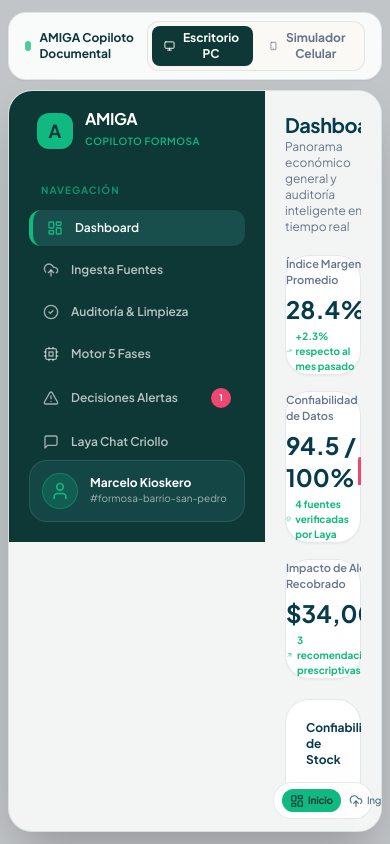
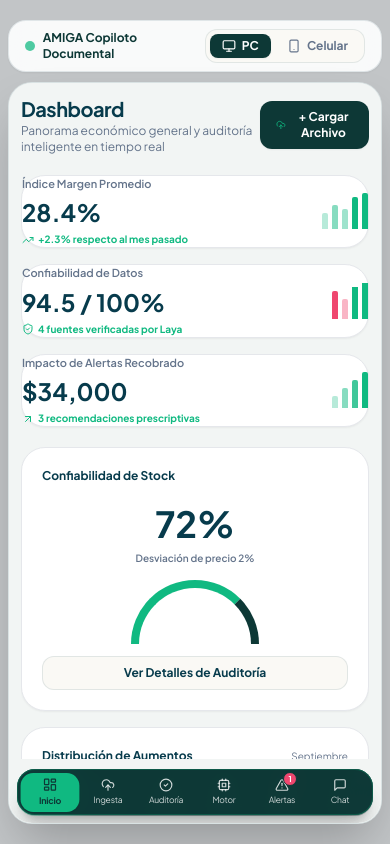
Before and after one commit to tinag1144/hackathon-amiga, a React (Vite) app in the folder frontend/: page / in a window 390 px wide. Built offline with nearby package versions, Linux system fonts and the light colour scheme.

Commit message:
fix: mejoras en layout mobile, bottom nav responsiva e integracion en simulador de celular

```diff
--- a/frontend/src/components/Layout/BottomNav.tsx
+++ b/frontend/src/components/Layout/BottomNav.tsx
@@ -20,8 +20,8 @@ export const BottomNav: React.FC<BottomNavProps> = ({ activeTab, setActiveTab, d
   ];
 
   return (
-    <nav className="absolute bottom-3 left-2 right-2 sm:left-4 sm:right-4 z-40 bg-white/95 backdrop-blur-lg border border-[#073b4c]/10 px-2 py-1.5 rounded-3xl shadow-editorial max-w-xl mx-auto">
-      <div className="flex justify-around items-center">
+    <nav className="absolute bottom-2 left-2 right-2 z-40 bg-[#0d3836]/95 backdrop-blur-md border border-[#10b981]/25 px-1 py-1 rounded-2xl shadow-xl">
+      <div className="grid grid-cols-6 gap-0.5 items-center">
         {tabs.map((tab) => {
           const Icon = tab.icon;
           const isActive = activeTab === tab.id;
@@ -30,21 +30,23 @@ export const BottomNav: React.FC<BottomNavProps> = ({ activeTab, setActiveTab, d
             <button
               key={tab.id}
               onClick={() => setActiveTab(tab.id)}
-              className={`relative flex items-center gap-1 py-1 px-2 rounded-2xl transition-all duration-200 ${
+              className={`relative flex flex-col items-center justify-center py-1 px-0.5 rounded-xl transition-all duration-200 ${
                 isActive
-                  ? 'bg-[#10b981] text-[#0d3836] font-bold shadow-sm'
-                  : 'text-[#073b4c]/70 hover:text-[#073b4c] hover:bg-[#073b4c]/5 font-medium'
+                  ? 'bg-[#10b981] text-[#0d3836] font-extrabold shadow-sm scale-105'
+                  : 'text-white/80 hover:text-white hover:bg-white/10'
               }`}
             >
               <div className="relative flex items-center justify-center">
                 <Icon className="w-3.5 h-3.5 shrink-0" />
                 {tab.badge && tab.badge > 0 ? (
-                  <span className="absolute -top-1.5 -right-2 bg-[#ef476f] text-white text-[8px] font-bold w-3.5 h-3.5 rounded-full flex items-center justify-center border border-white">
+                  <span className="absolute -top-1.5 -right-2 bg-[#ef476f] text-white text-[8px] font-extrabold w-3.5 h-3.5 rounded-full flex items-center justify-center border border-[#0d3836]">
                     {tab.badge}
                   </span>
                 ) : null}
               </div>
-              <span className="text-[10px] tracking-tight">{tab.label}</span>
+              <span className="text-[8.5px] tracking-tight mt-0.5 whitespace-nowrap overflow-hidden text-ellipsis w-full text-center">
+                {tab.label}
+              </span>
             </button>
           );
         })}
--- a/frontend/src/components/Layout/MobileContainer.tsx
+++ b/frontend/src/components/Layout/MobileContainer.tsx
@@ -3,6 +3,7 @@ import { StatusBar } from './StatusBar';
 import { HomeIndicator } from './HomeIndicator';
 import { Smartphone, Monitor } from 'lucide-react';
 import { Sidebar, NavTab } from './Sidebar';
+import { BottomNav } from './BottomNav';
 
 interface MobileContainerProps {
   children: React.ReactNode;
@@ -35,7 +36,8 @@ export const MobileContainer: React.FC<MobileContainerProps> = ({ children, acti
             }`}
           >
             <Monitor className="w-3.5 h-3.5" />
-            <span>Escritorio PC</span>
+            <span className="hidden sm:inline">Escritorio PC</span>
+            <span className="inline sm:hidden">PC</span>
           </button>
 
           <button
@@ -47,14 +49,15 @@ export const MobileContainer: React.FC<MobileContainerProps> = ({ children, acti
             }`}
           >
             <Smartphone className="w-3.5 h-3.5" />
-            <span>Simulador Celular</span>
+            <span className="hidden sm:inline">Simulador Celular</span>
+            <span className="inline sm:hidden">Celular</span>
           </button>
         </div>
       </div>
 
       {/* RENDER MODO 1: SIMULADOR DE CELULAR CENTRADO */}
       {isPhoneMockup ? (
-        <div className="relative w-full max-w-[360px] h-[710px] max-h-[86vh] bg-[#1a232a] rounded-[46px] p-[8px] shadow-[0_25px_60px_-15px_rgba(7,59,76,0.4)] border-4 border-[#073b4c]/20 flex flex-col overflow-hidden transition-all duration-300">
+        <div className="relative w-full max-w-[380px] h-[730px] max-h-[88vh] bg-[#1a232a] rounded-[46px] p-[8px] shadow-[0_25px_60px_-15px_rgba(7,59,76,0.4)] border-4 border-[#073b4c]/20 flex flex-col overflow-hidden transition-all duration-300">
 
           {/* Side hardware buttons */}
           <div className="absolute -left-[14px] top-20 w-[4px] h-8 bg-[#073b4c] rounded-l-md" />
@@ -64,26 +67,42 @@ export const MobileContainer: React.FC<MobileContainerProps> = ({ children, acti
           {/* Inner Phone Screen */}
           <div className="w-full h-full bg-[#FAF9F5] rounded-[38px] flex flex-col relative overflow-hidden shadow-inner border border-[#073b4c]/5">
             <StatusBar />
-            <div className="flex-1 flex flex-col overflow-hidden relative">
+            <div className="flex-1 flex flex-col overflow-hidden relative pb-14">
               {children}
             </div>
+            <BottomNav
+              activeTab={activeTab}
+              setActiveTab={setActiveTab}
+              decisionAlertCount={decisionAlertCount}
+            />
             <HomeIndicator />
           </div>
         </div>
       ) : (
-        /* RENDER MODO 2: DASHBOARD ESCRITORIO CON SIDEBAR VERDE ESMERALDA (Estilo AeuxGlobal) */
-        <div className="w-full max-w-6xl bg-[#f2f5f4] rounded-3xl sm:rounded-4xl shadow-2xl border border-[#073b4c]/10 flex overflow-hidden min-h-[82vh] max-h-[88vh] relative transition-all duration-300">
+        /* RENDER MODO 2: DASHBOARD ESCRITORIO CON SIDEBAR / RESPONSIVO REAL */
+        <div className="w-full max-w-6xl bg-[#f2f5f4] rounded-3xl sm:rounded-4xl shadow-2xl border border-[#073b4c]/10 flex flex-col md:flex-row overflow-hidden min-h-[82vh] max-h-[88vh] relative transition-all duration-300">
 
-          {/* Sidebar Lateral Verde Esmeralda */}
-          <Sidebar
-            activeTab={activeTab}
-            setActiveTab={setActiveTab}
-            decisionAlertCount={decisionAlertCount}
-          />
+          {/* Sidebar Lateral (Visible en escritorio / pantallas medianas) */}
+          <div className="hidden md:block">
+            <Sidebar
+              activeTab={activeTab}
+              setActiveTab={setActiveTab}
+              decisionAlertCount={decisionAlertCount}
+            />
+          </div>
 
           {/* Main Content Area */}
-          <div className="flex-1 flex flex-col relative overflow-hidden p-5 bg-[#f2f5f4]">
+          <div className="flex-1 flex flex-col relative overflow-hidden p-3 sm:p-5 bg-[#f2f5f4] pb-16 md:pb-5">
             {children}
+          </div>
+
+          {/* BottomNav únicamente activo en pantallas chicas reales cuando no se usa el mockup (md:hidden) */}
+          <div className="block md:hidden">
+            <BottomNav
+              activeTab={activeTab}
+              setActiveTab={setActiveTab}
+              decisionAlertCount={decisionAlertCount}
+            />
           </div>
         </div>
       )}
```
